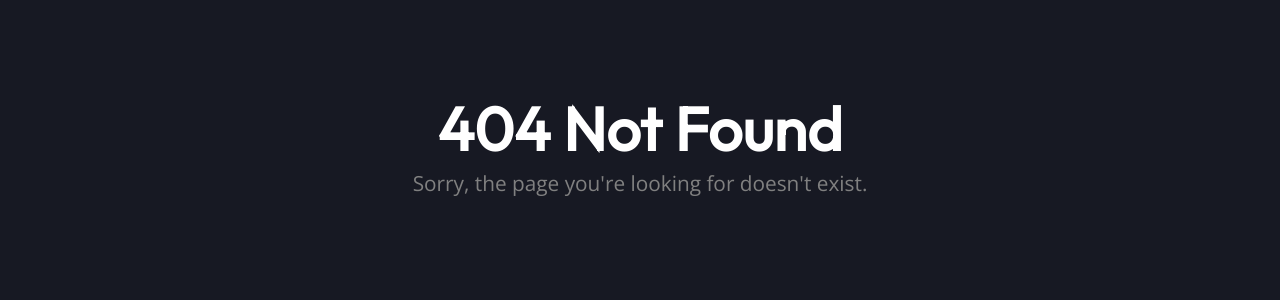
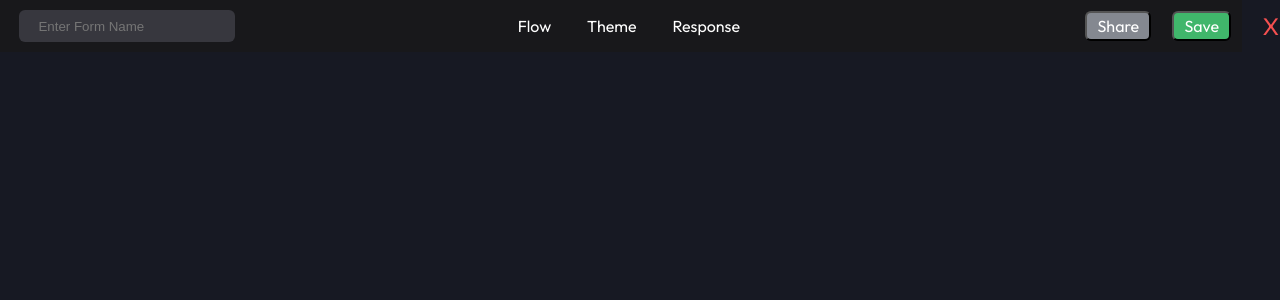
Before and after one commit to ZeeshanSk07/Form-builder, a React (Create React App) app in the folder client/: page /header in a window 1280 px wide. Before the commit this address had no page. Shown: the top 300 px of the page. Built offline with nearby package versions, Linux system fonts and the light colour scheme.

Commit message:
designed setting page, header for typebot page

```diff
--- a/client/src/App.js
+++ b/client/src/App.js
@@ -7,6 +7,7 @@ import Dashboard from "./pages/Dashboard";
 import Settings from "./pages/Settings";
 import {BrowserRouter, Routes, Route} from 'react-router-dom';
 import { useState } from "react";
+import Header from "./components/Header";
 
 function App() {
   const [currentUser, setCurrentUser] = useState(false);
@@ -18,7 +19,8 @@ function App() {
           <Route path="/login" element={<LoginPage currentUser={currentUser} setCurrentUser={setCurrentUser}/>} />
           <Route path="/signup" element={<SignUp />} />
           <Route path="/dashboard" element={<Dashboard currentUser={currentUser} setCurrentUser={setCurrentUser}/>} />
-          <Route path="/settings" element={<Settings />} />
+          <Route path="/settings" element={<Settings setCurrentUser={setCurrentUser} />} />
+          <Route path="/header" element={<Header/>} />
           <Route path= '*' element={<Notfound/>} />
         </Routes>
       </BrowserRouter>
--- /dev/null
+++ b/client/src/components/Header.css
@@ -0,0 +1,69 @@
+.header {
+   background-color: #18181B;
+   height: 4vh;
+   width: 94vw;
+   margin: 0;
+   padding: 0.8% 1.5%;
+   display: flex;
+   flex-direction: row;
+}
+.header div:first-child input{
+    background-color: #37373E;
+    border: none;
+    border-radius: 6px;
+    padding: 0 10%;
+    width: 15vw;
+
+}
+
+.header div{
+    display: flex;
+    flex-direction: row;
+}
+
+.header button:first-child{
+    background-color: #848890;
+}
+.header div button:last-child{
+    color: #F55050;
+    background-color: transparent;
+    border: none;
+}
+.header .save{
+    background-color: rgba(74, 222, 128, 0.8);
+}
+
+.opt{
+    font-size: 1rem;
+    display: flex;
+    width: 40vw;
+    column-gap: 5%;
+    margin: auto 0 auto 20%;
+}
+.opt div{
+    display: flex;
+    padding: 1%;
+    cursor: pointer;
+}
+
+.active{
+    border: 1px solid rgba(126, 166, 255, 1);
+    border-radius: 4px;
+    color: rgba(126, 166, 255, 1);
+}
+
+.buttons{
+    display: flex;
+    column-gap: 20%;
+    margin: 0.08% 3% 0.08% 0;
+    padding: auto ;
+}
+.buttons button{
+    margin-right: 1%;
+    padding: 0.3% 10%;
+    font-size: 1rem;
+}
+.buttons button:last-child{
+    font-size: 1.5rem;
+    margin-top: -1.2%;
+}
--- /dev/null
+++ b/client/src/components/Header.jsx
@@ -0,0 +1,26 @@
+import React from 'react';
+import './Header.css';
+
+function Header() {
+  return (
+    <>
+        <div className="header">
+            <div><input type="text" placeholder='Enter Form Name' /></div>
+
+            <div className="opt">
+                <div>Flow</div>
+                <div>Theme</div>
+                <div>Response</div>
+            </div>
+
+            <div className='buttons'>
+                <button>Share</button>
+                <button className='save'>Save</button>
+                <button>X</button>
+            </div>
+        </div>
+    </>
+  )
+}
+
+export default Header
--- a/client/src/pages/Dashboard.css
+++ b/client/src/pages/Dashboard.css
@@ -25,6 +25,7 @@
     border-radius: 6px;
     padding: 0.45% 0.8%;
     font-size: 0.9rem;
+    letter-spacing: 0.5px;
     display: flex;
     font-family: var(--opensans);
     align-content: baseline;
@@ -61,6 +62,7 @@
     padding-left: 18%;
     padding-top: 2.7%;
     padding-right: 0%;
+    margin-bottom: 0.5%;
 
 }
 .scrollstrip {
@@ -174,9 +176,7 @@
     padding-left: 10px;
 }
 
-.stripbox{
-    width: fit-content;
-}
+
 .stripbox img{
     margin-right: 4px;
     margin-left: 7px;
@@ -189,8 +189,12 @@
     font-size: 1rem;
     margin-right: 1.25rem;
     background-color: rgb(42,42,45);
-    padding: 0.45% 1% 0.45% 2%;
-    border-radius: 6px;
+    padding: 0.35% 0.5% 0.35% 1.4%;
+    border-radius: 8px;
+    width: fit-content;
+}
+.stripbox:active {
+    border: 1px solid rgba(126, 166, 255, 1);
 }
 
 
@@ -229,5 +233,5 @@
 
 .formbot img{
     margin: -55% 0 42% 95%;
-    width: 16%;
+    width: 15%;
 }
--- a/client/src/pages/Dashboard.jsx
+++ b/client/src/pages/Dashboard.jsx
@@ -22,8 +22,13 @@ function Dashboard({ currentUser, setCurrentUser }) {
 
 
 useEffect(() => {
-  console.log('FETCH')
-        fetchData();
+  if (currentUser){
+    fetchData();
+  }
+  else{
+    navigate('/login');
+  }
+
  }, []);
 
  useEffect(() => {
@@ -82,6 +87,12 @@ useEffect(() => {
 
   }
 
+  const Logout= () => {
+    setCurrentUser('');
+    navigate('/');
+    localStorage.removeItem('token');
+  }
+
   return (
     <>
       <div className="dashboard">
@@ -92,7 +103,7 @@ useEffect(() => {
             {isDropdownVisible && (
               <>
                 <h3 onClick={() => navigate('/settings')} className='dropdown-menu'>Settings</h3>
-                <h3 onClick={() => { setCurrentUser(''); navigate('/'); }} className='dropdown-menu'>Logout</h3>
+                <h3 onClick={Logout} style={{color:'rgba(255, 165, 76, 1)'}} className='dropdown-menu'>Logout</h3>
               </>
             )}
           </h3>
--- a/client/src/pages/LoginPage.css
+++ b/client/src/pages/LoginPage.css
@@ -47,7 +47,7 @@
   padding: 8px 8px;
   align-items: baseline;
   font-size: 0.9rem;
-  color: rgba(99, 99, 100, 1);
+  color: var(--white);
   border-radius: 10px;
   background-color: transparent;
   border: 1px solid rgba(255, 255, 255, 0.5);
@@ -55,6 +55,7 @@
 .forms button {
   border-radius: 10px;
   padding: 10px 8px;
+  margin-top: 2%;
 }
 
 .forms a {
--- a/client/src/pages/Settings.css
+++ b/client/src/pages/Settings.css
@@ -56,7 +56,7 @@
 }
 .input img{
     margin: 2% 2.5%;
-    width: 8%;
+    width: 7%;
 }
 
 .input input:focus{
@@ -69,3 +69,16 @@
     width: 24.2vw;
     border-radius: 25px;
 }
+
+.logoff{
+    color: rgba(207, 54, 54, 1);
+    display: flex;
+    justify-content:left;
+    margin: 25vh 0 0 -30vw;
+    padding: 1%;
+    width: fit-content;
+    cursor: pointer;
+}
+.logoff img{
+    margin-right: 10px;
+}
--- a/client/src/pages/Settings.jsx
+++ b/client/src/pages/Settings.jsx
@@ -4,8 +4,17 @@ import profile from '../assets/settings/profile.png';
 import lock from '../assets/settings/lock.png';
 import eye from '../assets/settings/eye.png';
 import logout from '../assets/settings/Logout.png';
+import {useNavigate} from 'react-router-dom';
 
-function Settings() {
+function Settings({setCurrentUser}) {
+
+  const navigate = useNavigate();
+
+  const Logout= () => {
+    setCurrentUser('');
+    navigate('/');
+    localStorage.removeItem('token');
+  }
   return (
     <>
       <div className="settings">
@@ -28,6 +37,8 @@ function Settings() {
         </div>
 
         <button>Update</button>
+
+        <div onClick={Logout} className="logoff"><img src={logout} alt="logout" />Log out</div>
       </div>
     </>
   );
```
Also changed, not shown: client/src/components/Sidebar.jsx (added, +9 -0 lines), 1 other file (tests, documents, lock files or other folders).
